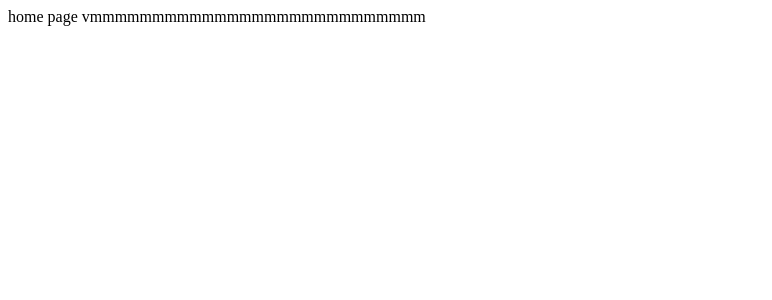
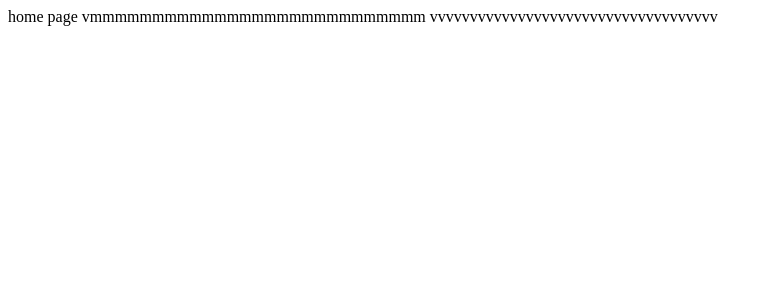
Before and after one commit to Purvsinojiya/sgp-II_project, a React (Create React App) app in the folder frotend/frontend/: page / in a window 1280 px wide. Shown: the top 300 px of the page, without its empty margins (0-772 px from the left). Built offline with nearby package versions, Linux system fonts and the light colour scheme.

Commit message:
fjjjjjjj

```diff
--- a/frotend/frontend/src/compontents/Home.js
+++ b/frotend/frontend/src/compontents/Home.js
@@ -3,7 +3,7 @@ import React from 'react'
 function Home() {
   return (
     <div>
-      home page vmmmmmmmmmmmmmmmmmmmmmmmmmmm
+      home page vmmmmmmmmmmmmmmmmmmmmmmmmmmm   vvvvvvvvvvvvvvvvvvvvvvvvvvvvvvvvvvvv
     </div>
   )
 }
```
